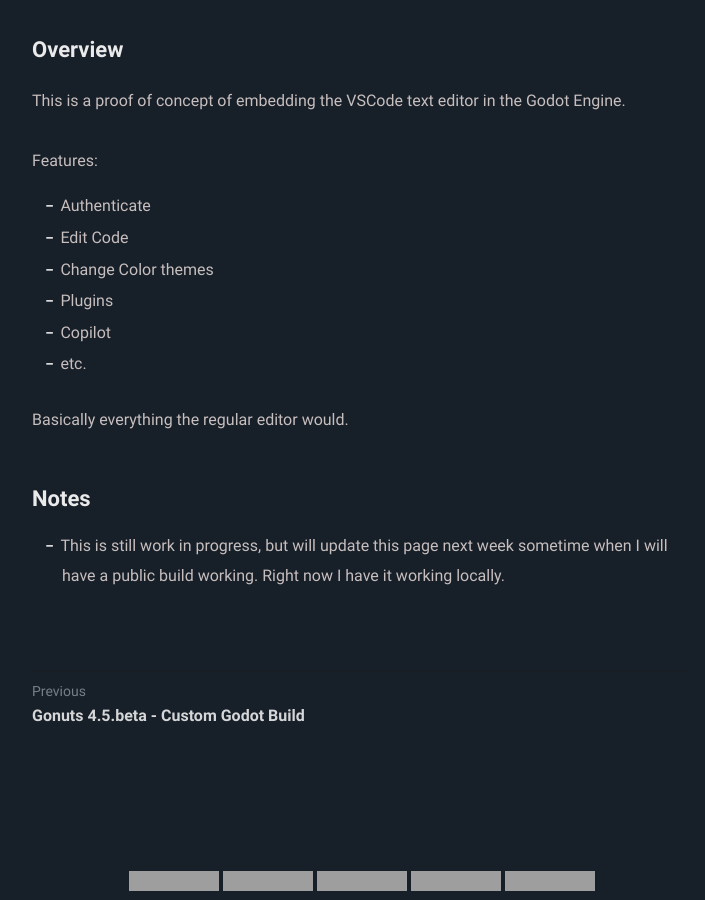
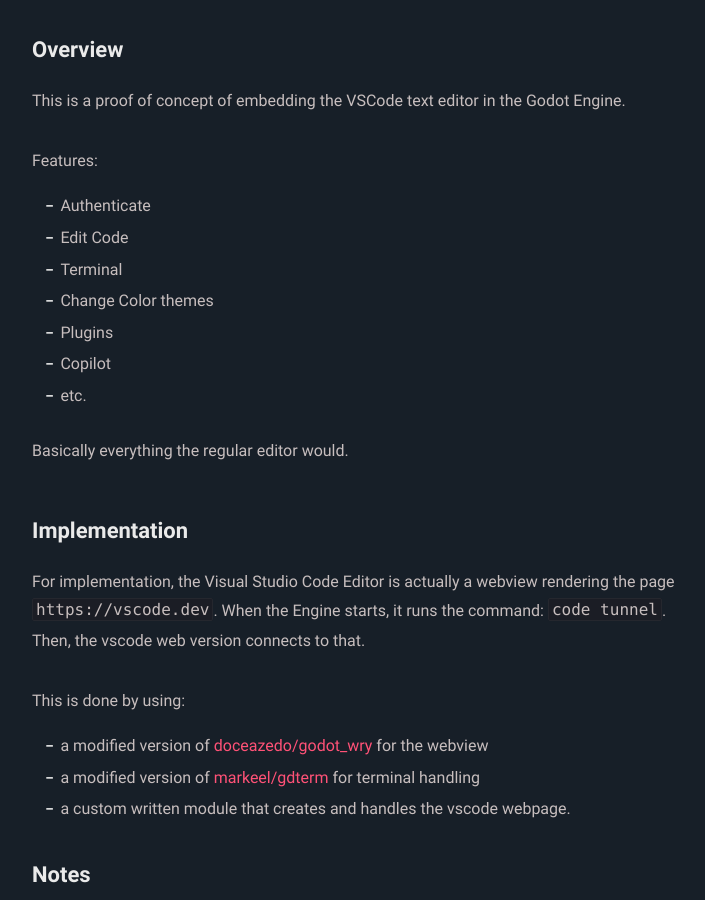
Before and after one commit to appsinacup/appsinacup.github.io, a Jekyll site: the page built from _posts/2025-08-31-vscode-in-godot.md, in a window 1280 px wide and 900 px high, scrolled down 644 px, cut to the strip 0-900 px from the top of the window. Shown: the whole strip, without its empty margins (278-983 px from the left). Built offline with Jekyll 4.4.1, drawn with Linux system fonts in a browser that asks for light colours; grey boxes are pictures that could not be loaded.

Commit message:
update implemetnation details

```diff
--- a/_posts/2025-08-31-vscode-in-godot.md
+++ b/_posts/2025-08-31-vscode-in-godot.md
@@ -17,6 +17,7 @@
 Features:
 - Authenticate
 - Edit Code
+- Terminal
 - Change Color themes
 - Plugins
 - Copilot
@@ -24,6 +25,15 @@
 
 Basically everything the regular editor would.
 
+## Implementation
+
+For implementation, the Visual Studio Code Editor is actually a webview rendering the page `https://vscode.dev`. When the Engine starts, it runs the command: `code tunnel`. Then, the vscode web version connects to that.
+
+This is done by using:
+- a modified version of [doceazedo/godot_wry](https://github.com/doceazedo/godot_wry) for the webview
+- a modified version of [markeel/gdterm](https://github.com/markeel/gdterm) for terminal handling
+- a custom written module that creates and handles the vscode webpage.
+
 ## Notes
 
 - This is still work in progress, but will update this page next week sometime when I will have a public build working. Right now I have it working locally.
```
